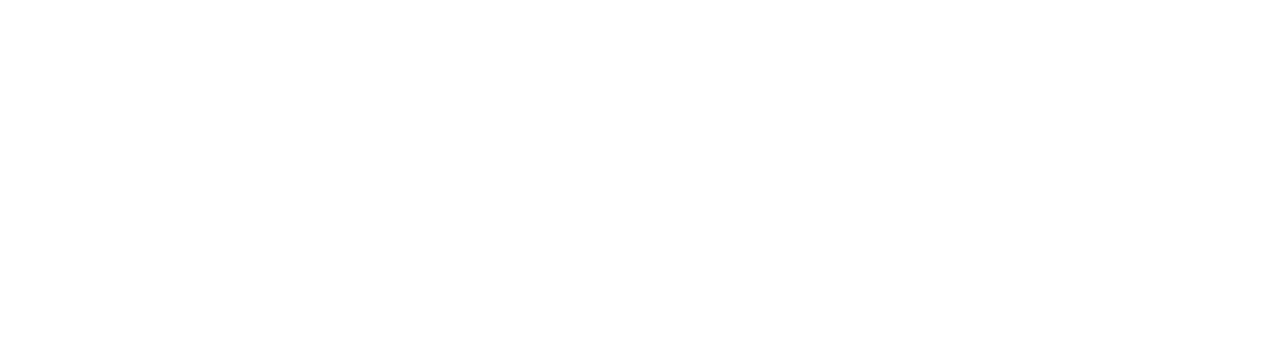
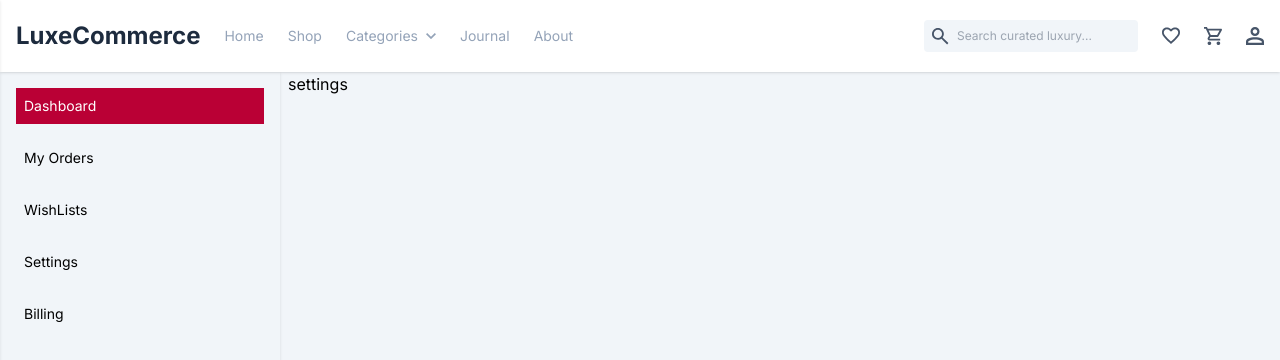
Before and after one commit to abdalla-samir/LuxeCommerce, a React (Vite) app: page /profile/settings in a window 1280 px wide. Before the commit this address had no page. Shown: the top 360 px of the page. Built offline with nearby package versions, Linux system fonts and the light colour scheme.

Commit message:
Finished the user profile sidebar section.

```diff
--- a/src/components/shop/ShopSideBar.jsx
+++ b/src/components/shop/ShopSideBar.jsx
@@ -1,4 +1,4 @@
-import { useContext, useEffect, useState } from "react";
+import { useContext } from "react";
 import { shopCategories } from "/src/data/shopCategories";
 import { ShopContext } from "../../context/ShopContext";
 import { Checkbox } from "@/components/ui/checkbox";
@@ -40,26 +40,10 @@
                 </label>
             );
         });
-    const [showSideBar, setShowSideBar] = useState(false);
-    const [showToggleBar, setShowToggleBar] = useState(false);
-    useEffect(() => {
-        const media = window.matchMedia("(max-width: 1024px)");
-        const handleResize = (event) => {
-            const matches = event.matches;
-            setShowToggleBar(matches);
-            setShowSideBar(!matches);
-        };
-        handleResize({ matches: media.matches });
-        media.addEventListener("change", handleResize);
-        return () => media.removeEventListener("change", handleResize);
-    }, []);
+
     return (
         <>
-            <SideBar
-                showSideBar={showSideBar}
-                setShowSideBar={setShowSideBar}
-                showToggleBar={showToggleBar}
-            >
+            <SideBar>
                 <div className="flex items-center justify-between gap-4">
                     <div>
                         <h2 className="text-primary font-medium text-lg">
@@ -69,12 +53,6 @@
                             Refine Selection
                         </p>
                     </div>
-                    {showToggleBar && (
-                        <Cross
-                            className="w-4 h-4 cursor-pointer text-primary hover:text-secondary transition"
-                            onClick={() => setShowSideBar(!showSideBar)}
-                        />
-                    )}
                 </div>
                 <label className="flex flex-col gap-2 text-text-secondary text-xs">
                     <span className="uppercase">Price Range</span>
--- a/src/components/ui/SideBar.jsx
+++ b/src/components/ui/SideBar.jsx
@@ -1,16 +1,32 @@
+import { useEffect, useState } from "react";
 import PanelIcon from "/src/assets/icons/panel.svg?react";
-export default function SideBar({
-    showSideBar,
-    setShowSideBar,
-    showToggleBar,
-    children,
-}) {
+import Cross from "/src/assets/icons/cross.svg?react";
+export default function SideBar({ children }) {
+    const [showSideBar, setShowSideBar] = useState(false);
+    const [showToggleBar, setShowToggleBar] = useState(false);
+    useEffect(() => {
+        const media = window.matchMedia("(max-width: 1024px)");
+        const handleResize = (event) => {
+            const matches = event.matches;
+            setShowToggleBar(matches);
+            setShowSideBar(!matches);
+        };
+        handleResize({ matches: media.matches });
+        media.addEventListener("change", handleResize);
+        return () => media.removeEventListener("change", handleResize);
+    }, []);
     return (
         <>
             <div
-                className={`flex flex-col gap-4 text-sm shadow p-4 z-20 bg-bg-section transition w-70  top-0 left-0 bottom-0 ${showSideBar ? "translate-x-0" : "-translate-x-full"} lg:translate-x-0 absolute lg:relative`}
+                className={`flex flex-col gap-4 text-sm shadow p-4 z-20 bg-bg-section transition duration-300 w-70  top-0 left-0 bottom-0  ${showSideBar ? "translate-x-0" : "-translate-x-full"} lg:translate-x-0 absolute lg:relative`}
             >
                 {children}
+                {showToggleBar && (
+                    <Cross
+                        className="w-4 h-4 cursor-pointer text-primary hover:text-secondary transition absolute top-5 right-5"
+                        onClick={() => setShowSideBar(!showSideBar)}
+                    />
+                )}
             </div>
             {showSideBar && showToggleBar && (
                 <div
--- /dev/null
+++ b/src/components/user_profile/Settings.jsx
@@ -0,0 +1,7 @@
+export default function Settings() {
+    return (
+        <div>
+            <h1>settings</h1>
+        </div>
+    );
+}
--- /dev/null
+++ b/src/components/user_profile/UserProfileSideBar.jsx
@@ -0,0 +1,35 @@
+import { useEffect, useState } from "react";
+import SideBar from "../ui/SideBar";
+import { Link } from "react-router-dom";
+import { userProfileSideBar } from "../../data/userProfileSideBar";
+
+export default function UserProfileSideBar() {
+    const linkStyle =
+        "p-2 inline-block w-full hover:bg-accent hover:text-white transition duration-150 cursor-pointer ";
+    const [currentSideBarLink, setCurrentSideBarLink] = useState(() => {
+        return window.localStorage.getItem("SideBarLink")
+            ? window.localStorage.getItem("SideBarLink")
+            : "Dashboard";
+    });
+    useEffect(() => {
+        window.localStorage.setItem("SideBarLink", currentSideBarLink);
+    }, [currentSideBarLink]);
+    return (
+        <SideBar>
+            <ul className="space-y-4 max-lg:py-10">
+                {userProfileSideBar.map((obj) => (
+                    <li
+                        key={obj.id}
+                        onClick={() => setCurrentSideBarLink(obj.name)}
+                    >
+                        <Link
+                            className={`${linkStyle} ${currentSideBarLink === obj.name ? "bg-accent text-white" : ""}`}
+                        >
+                            {obj.name}
+                        </Link>
+                    </li>
+                ))}
+            </ul>
+        </SideBar>
+    );
+}
--- /dev/null
+++ b/src/data/userProfileSideBar.jsx
@@ -0,0 +1,27 @@
+export const userProfileSideBar = [
+    {
+        id: 1,
+        name: "Dashboard",
+        href: "/user/dashboard",
+    },
+    {
+        id: 2,
+        name: "My Orders",
+        href: "/user/my-orders",
+    },
+    {
+        id: 3,
+        name: "WishLists",
+        href: "/user/wishlists",
+    },
+    {
+        id: 4,
+        name: "Settings",
+        href: "/user/settings",
+    },
+    {
+        id: 5,
+        name: "Billing",
+        href: "/user/billing",
+    },
+];
--- /dev/null
+++ b/src/layouts/UserProfileLayout.jsx
@@ -0,0 +1,15 @@
+import { Outlet } from "react-router-dom";
+import NavBar from "/src/components/layout/NavBar";
+import UserProfileSideBar from "/src/components/user_profile/UserProfileSideBar";
+
+export default function UserProfileLayout() {
+    return (
+        <>
+            <NavBar />
+            <div className="relative flex gap-2 min-h-[calc(100vh-72px)] bg-bg-section ">
+                <UserProfileSideBar />
+                <Outlet />
+            </div>
+        </>
+    );
+}
--- a/src/routes/AppRoutes.jsx
+++ b/src/routes/AppRoutes.jsx
@@ -7,6 +7,8 @@
 import SignUp from "../pages/user/SignUp";
 import ForgotPassword from "../pages/user/ForgotPassword";
 import ResetPassword from "../pages/user/ResetPassword";
+import UserProfileLayout from "../layouts/UserProfileLayout";
+import Settings from "/src/components/user_profile/Settings";
 
 export default function AppRoutes() {
     return (
@@ -28,6 +30,9 @@
                         element={<ResetPassword />}
                     />
                 </Route>
+                <Route element={<UserProfileLayout />}>
+                    <Route path="/profile/settings" element={<Settings />} />
+                </Route>
             </Routes>
         </BrowserRouter>
     );
```
